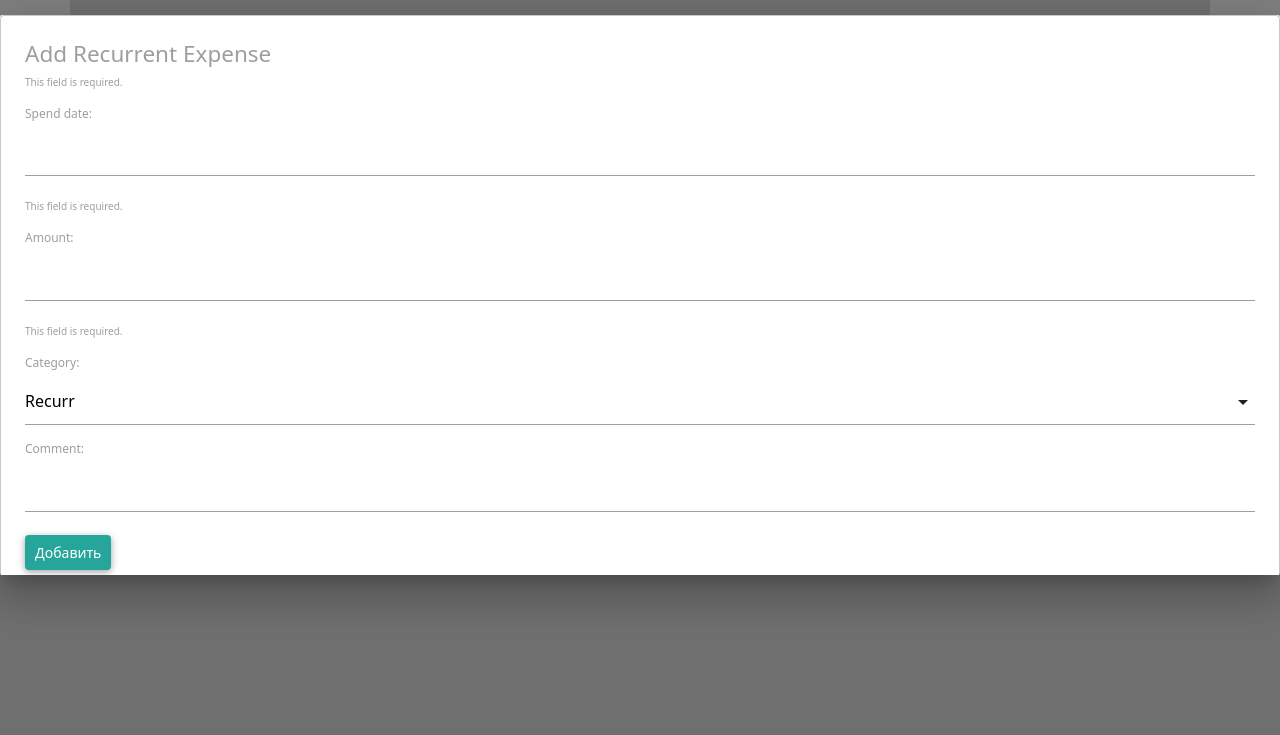
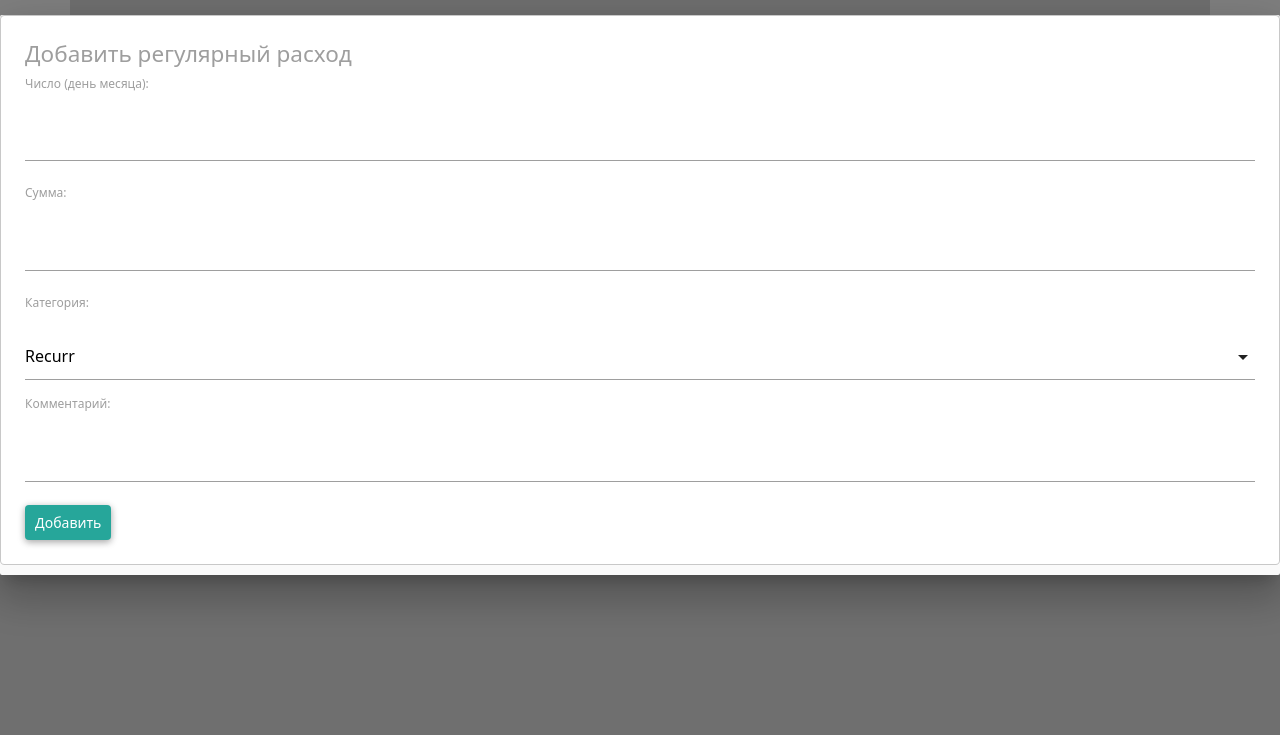
Before and after one commit to Jayne-Marko/budget, a Django app: page /recurrent in a window 1280 px wide, after a click on "Добавить расход". Shown: the part 65-800 px from the top of the page. Run offline with Django 3.2, Linux system fonts and the light colour scheme; a user stored in the database is signed in; data comes from the database, SQL or seed files in the repository; both versions use the stored data as it was after the commit; lists and menus that the app fills with data are empty; some libraries are stand-ins or nearby versions; some web fonts are replaced.

Commit message:
load files

```diff
--- a/budget/forms.py
+++ b/budget/forms.py
@@ -16,17 +16,17 @@ recurrent = [
 
 
 class ExpenseForm(forms.Form):
-    spend_date = forms.DateField(widget=NumberInput(attrs={'type': 'date'}))
-    amount = forms.CharField()
-    category = forms.ChoiceField(choices=spends)
-    comment = forms.CharField(required=False)
+    spend_date = forms.DateField(widget=NumberInput(attrs={'type': 'date'}), label='Дата')
+    amount = forms.CharField(label='Сумма')
+    category = forms.ChoiceField(choices=spends, label='Категория')
+    comment = forms.CharField(required=False, label='Комментарий')
 
 
 class RecurrentExpenseForm(forms.Form):
-    spend_date = forms.IntegerField()
-    amount = forms.IntegerField()
-    category = forms.ChoiceField(choices=recurrent)
-    comment = forms.CharField(required=False)
+    spend_date = forms.IntegerField(label='Число (день месяца)')
+    amount = forms.IntegerField(label='Сумма')
+    category = forms.ChoiceField(choices=recurrent, label='Категория')
+    comment = forms.CharField(required=False, label='Комментарий')
 
 
 class RegisterUserForm(UserCreationForm):
--- a/budget/templates/budget/recurrent-expenses.html
+++ b/budget/templates/budget/recurrent-expenses.html
@@ -40,10 +40,14 @@
 
 <div id="recExpenseModal" class="modal">
     <div class="modal-content">
-        <h4>Add Recurrent Expense</h4>
+        <h4>Добавить регулярный расход</h4>
+
         <form method="POST">
             {% csrf_token %}
-            {{form_rec_expense.as_p}}
+            {% for field in form_rec_expense.visible_fields %}
+                <p>{{ field.label_tag }}</p>
+                <p>{{ field }}</p>
+            {% endfor %}
             <button type="submit" class="green-button">Добавить</button>
         </form>
     </div>
```
Also changed, not shown: budget/templates/budget/project-detail.html (+5 -2 lines), db.sqlite3.
